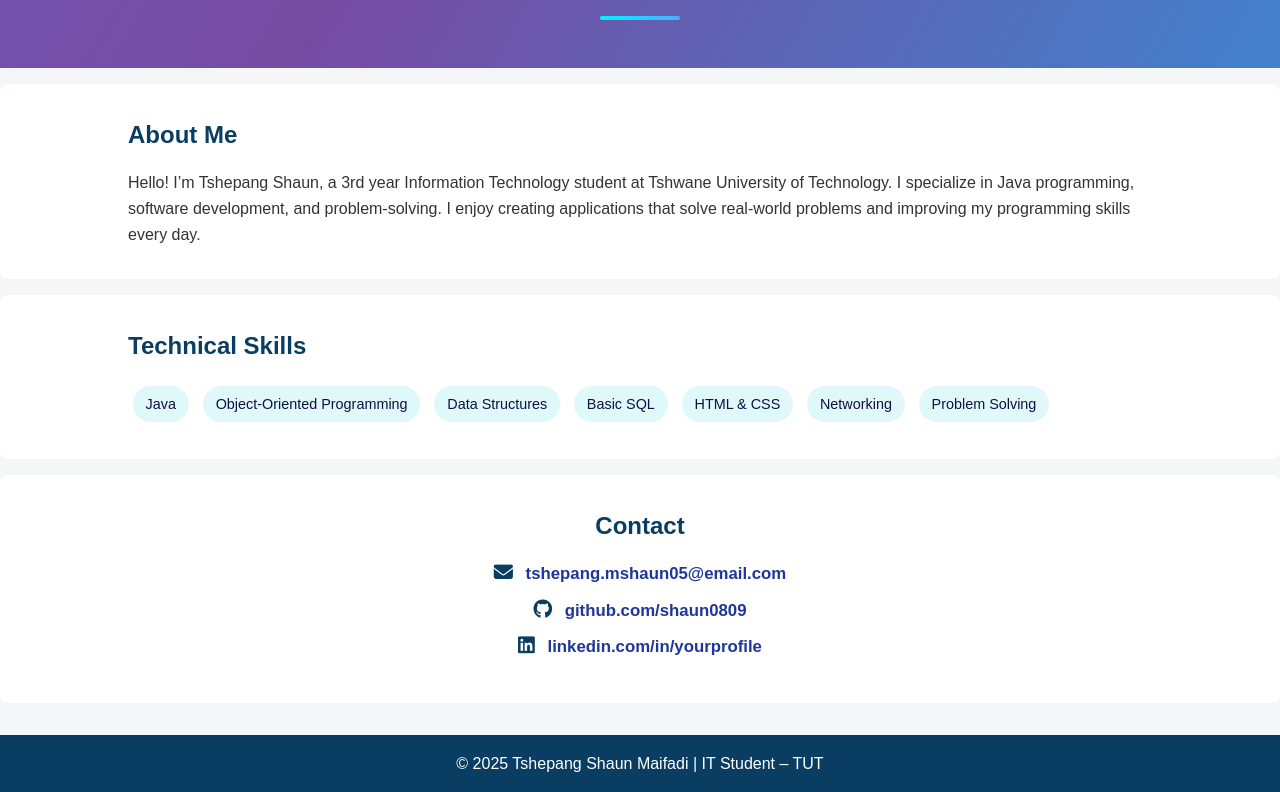
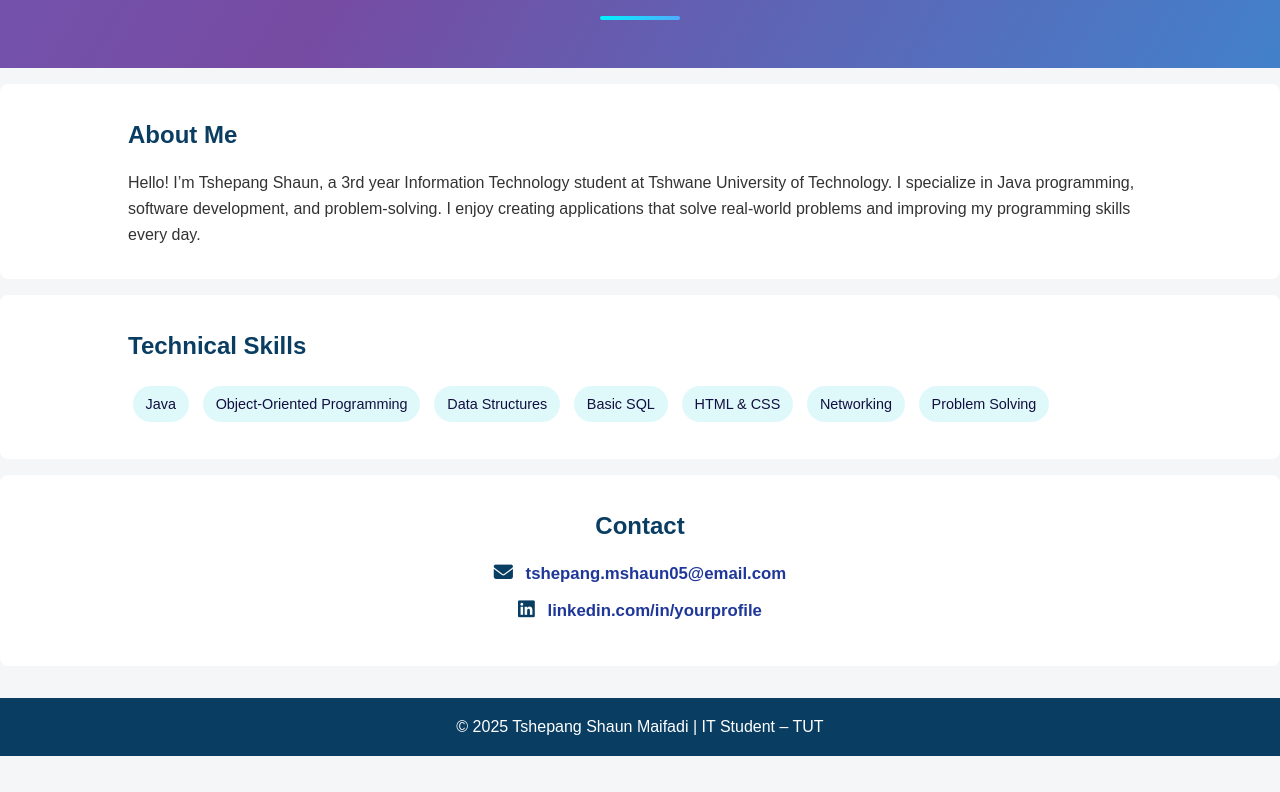
Before and after one commit to shaun0509/My-Portfolio, a plain HTML site: page profile.html in a window 1280 px wide. Shown: the part 349-1141 px from the top of the page. After the commit the page ends 1105 px from the top, so only its background shows below. Drawn offline with Linux system fonts and the light colour scheme.

```diff
--- a/profile.html
+++ b/profile.html
@@ -55,7 +55,6 @@
   <section id="contact">
     <h2>Contact</h2>
     <p><i class="fas fa-envelope"></i> <a href="mailto:tshepang.mshaun05@email.com">tshepang.mshaun05@email.com</a></p>
-    <p><i class="fab fa-github"></i> <a href="https://github.com/shaun0809" target="_blank">github.com/shaun0809</a></p>
     <p><i class="fab fa-linkedin"></i> <a href="https://www.linkedin.com/in/tshepang-maifadi-a4100332b" target="_blank">linkedin.com/in/yourprofile</a></p>
   </section>
 
```
